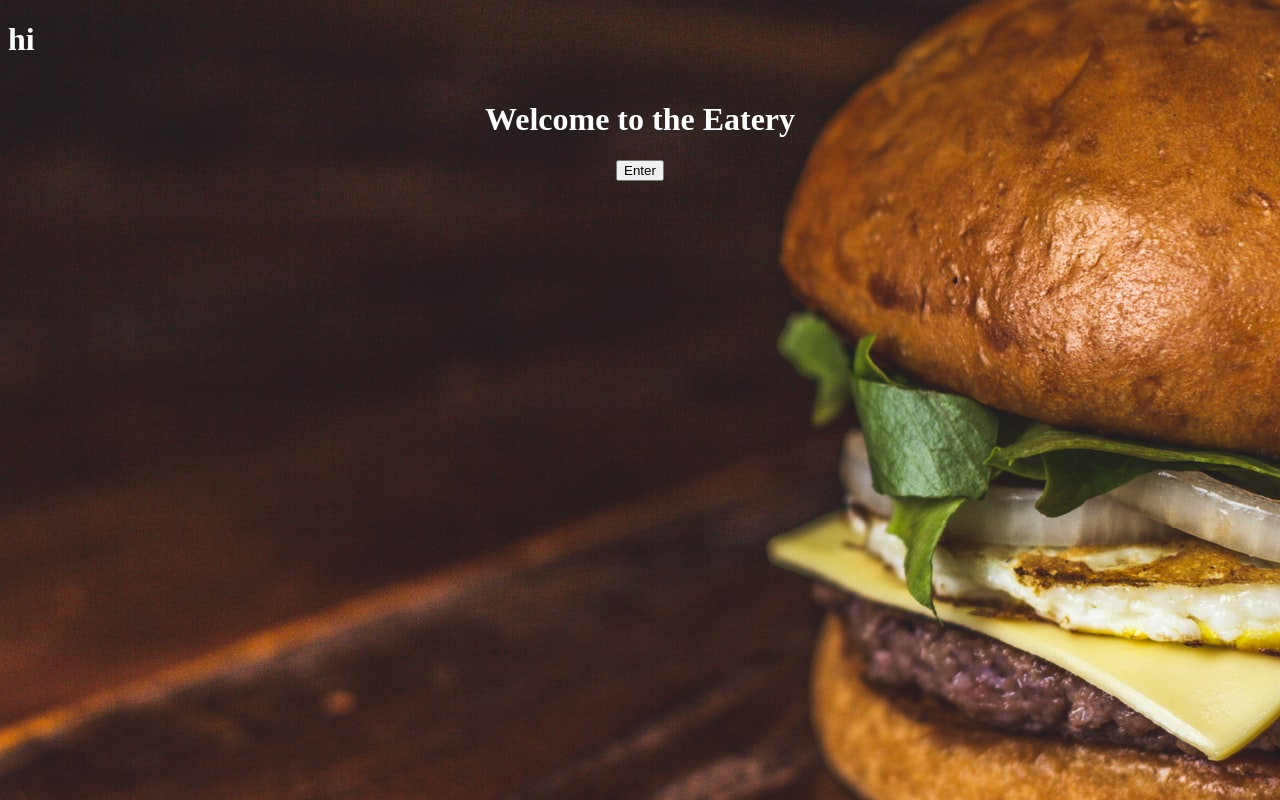
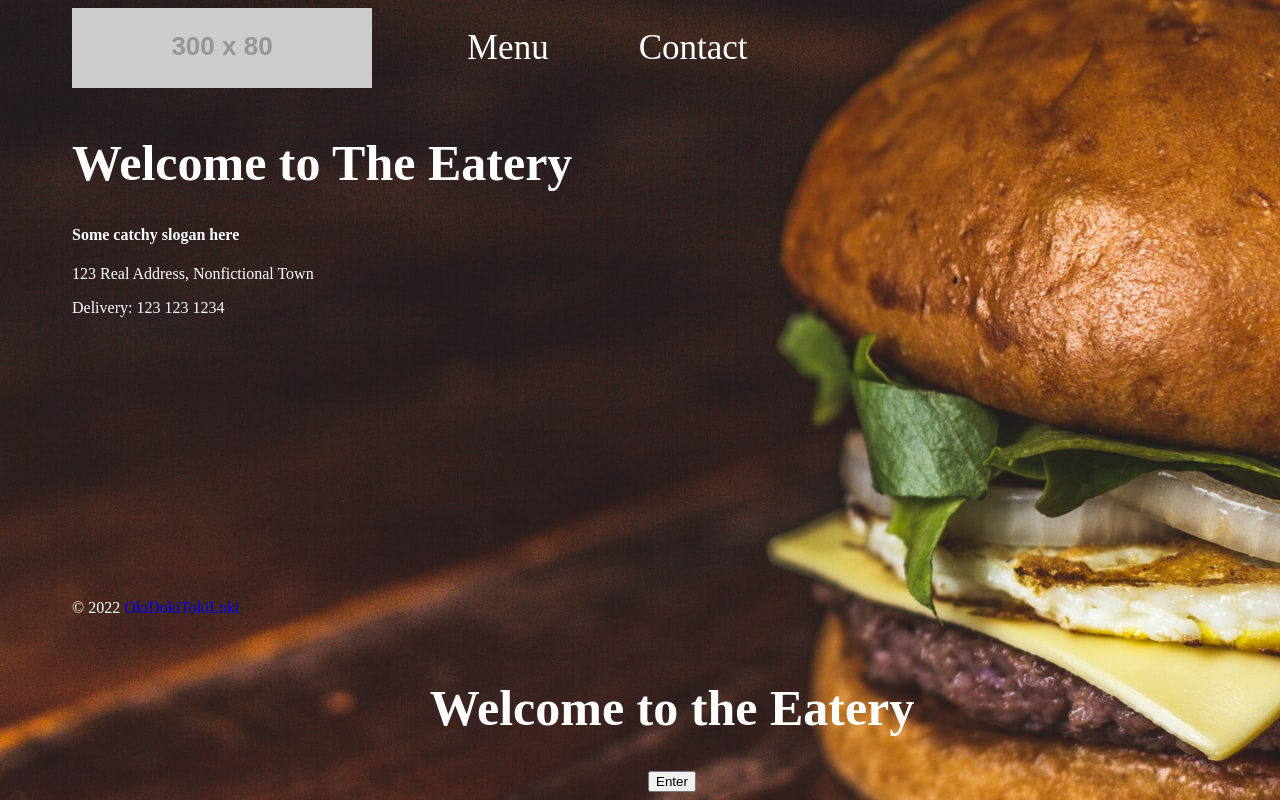
Before and after one commit to OkiDokiTokiLoki/eatery, a website built with webpack: page test.html in a window 1280 px wide. Built offline with nearby package versions, Linux system fonts and the light colour scheme; placeholder pictures from the web are drawn by us.

Commit message:
test: navigation implement

```diff
--- a/src/homeStyle.css
+++ b/src/homeStyle.css
@@ -4,7 +4,64 @@
     box-sizing: border-box;
 }
 
+:root{
+    --primary-col: rgb(178, 90, 32);
+}
+
 body{
     background: url(../testAssets/ferks-guare-burger.jpg) no-repeat fixed center;
     color: #fff;
+    padding-left: 5%;
+    display: flex;
+    flex-direction: column;
+    justify-content: space-between;
+    height: 98vh;
 }
+
+ul{
+    list-style: none;
+}
+
+header{
+    /* background-color: lightgreen; */
+    width: 50%;
+    height: 80px;
+    display: flex;
+    align-items: center;
+    justify-content: space-between;
+}
+
+.logo-link{
+    padding-top: 4px;
+}
+
+.navbar{
+    display: flex;
+    justify-content: space-between;
+}
+
+.nav-item{
+    margin-left: 20px;
+    padding: 15px 35px;
+    /* background-color: lightseagreen; */
+}
+
+.nav-item:hover{
+    background-color: var(--primary-col);
+}
+
+.nav-item a{
+    color: #fff;
+    font-size: 35px;
+    text-decoration: none;
+}
+
+main{
+    /* background-color: lightcoral; */
+    width: 50%;
+    height: 60%;
+}
+
+h1{
+    font-size: 50px;
+}
--- a/test.html
+++ b/test.html
@@ -9,6 +9,42 @@
 </head>
 <body>
 
-    <h1>hi</h1>
+    <header>
+        <a href="#" class="logo-link">
+            <img src="https://via.placeholder.com/300x80" class="logo" alt="logo">
+        </a>
+
+        <nav>
+            <ul class="navbar">
+                <li class="nav-item">
+                    <a href="#" class="nav-link">Menu</a>
+                </li>
+                <li class="nav-item">
+                    <a href="#" class="nav-link">Contact</a>
+                </li>
+            </ul>
+        </nav>
+    </header>
+
+    <main>
+        <h1><span>Welcome to </span>The Eatery</h1>
+
+        <h4>Some catchy slogan here</h4>
+
+        <div class="details">
+            <p>123 Real Address, Nonfictional Town</p>
+            <p>Delivery: 123 123 1234</p>
+        </div>
+    </main>
+
+    <footer>
+        <p>©
+            <script>
+                document.write(new Date().getFullYear())
+            </script>
+            <a href="https://github.com/OkiDokiTokiLoki/eatery" style="text-decoration: none;" target="_blank">OkiDokiTokiLoki</a>
+	    </p>
+    </footer>
+
 </body>
 </html>
```
